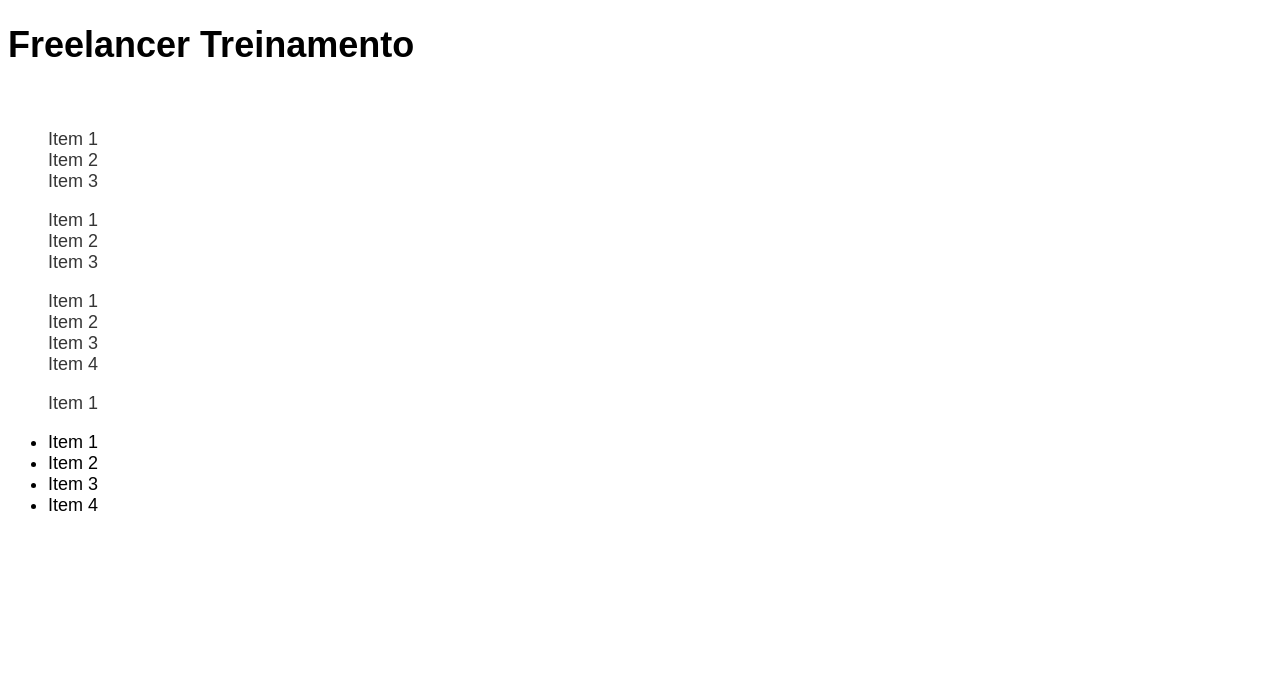
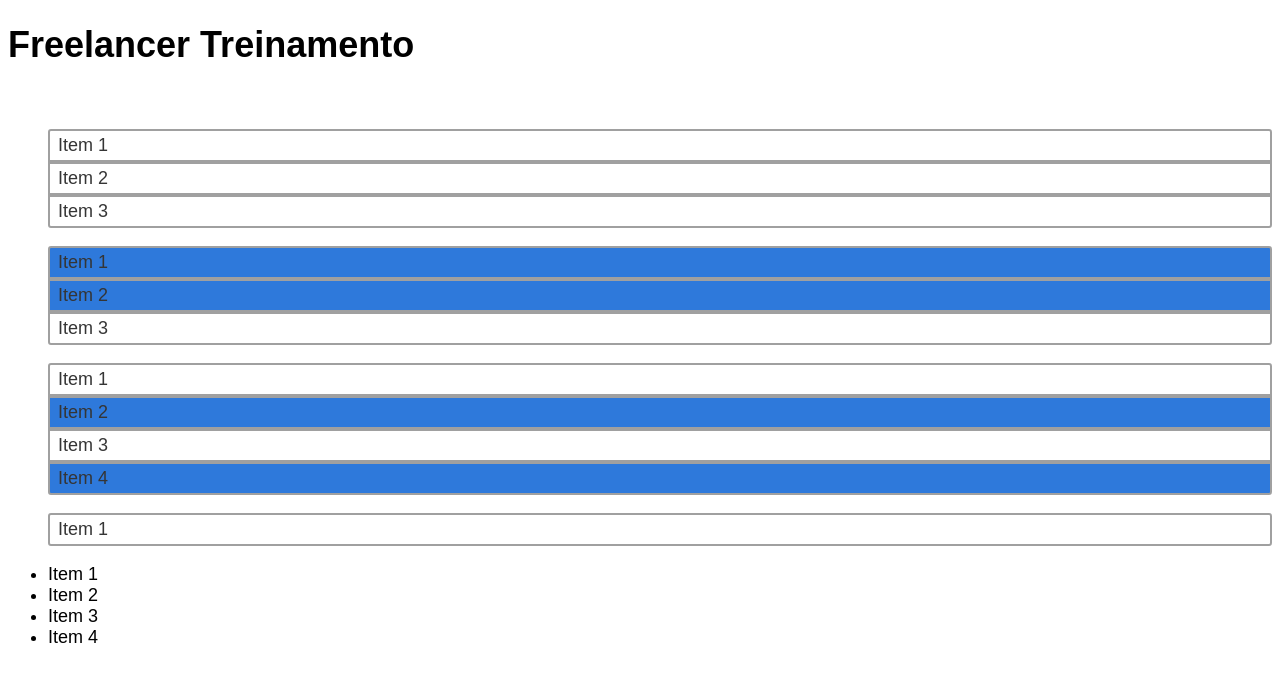
Before and after one commit to mhmuzy/Aula3.2.2, a plain HTML site: page index.html in a window 1280 px wide. Drawn offline with Linux system fonts and the light colour scheme.

Commit message:
Treinamento Ajuste de Bordas

```diff
--- a/lista.css
+++ b/lista.css
@@ -9,8 +9,24 @@ h1 {
 
 ul.listaBonita > li {
   list-style: none;
+  border: 2px solid #a0a0a0;
+  padding: 4px 8px;
 }
 
 ul.listaBonita {
   color: #353535;
 }
+
+ul.listaBonita > li:first-child {
+  border-top-left-radius: 3px;
+  border-top-right-radius: 3px;
+}
+
+ul.listaBonita > li:last-child {
+  border-bottom-left-radius: 3px;
+  border-bottom-right-radius: 3px;
+}
+
+ul.listaBonita > li.selecionado {
+  background-color: #2e79db;
+}
```
